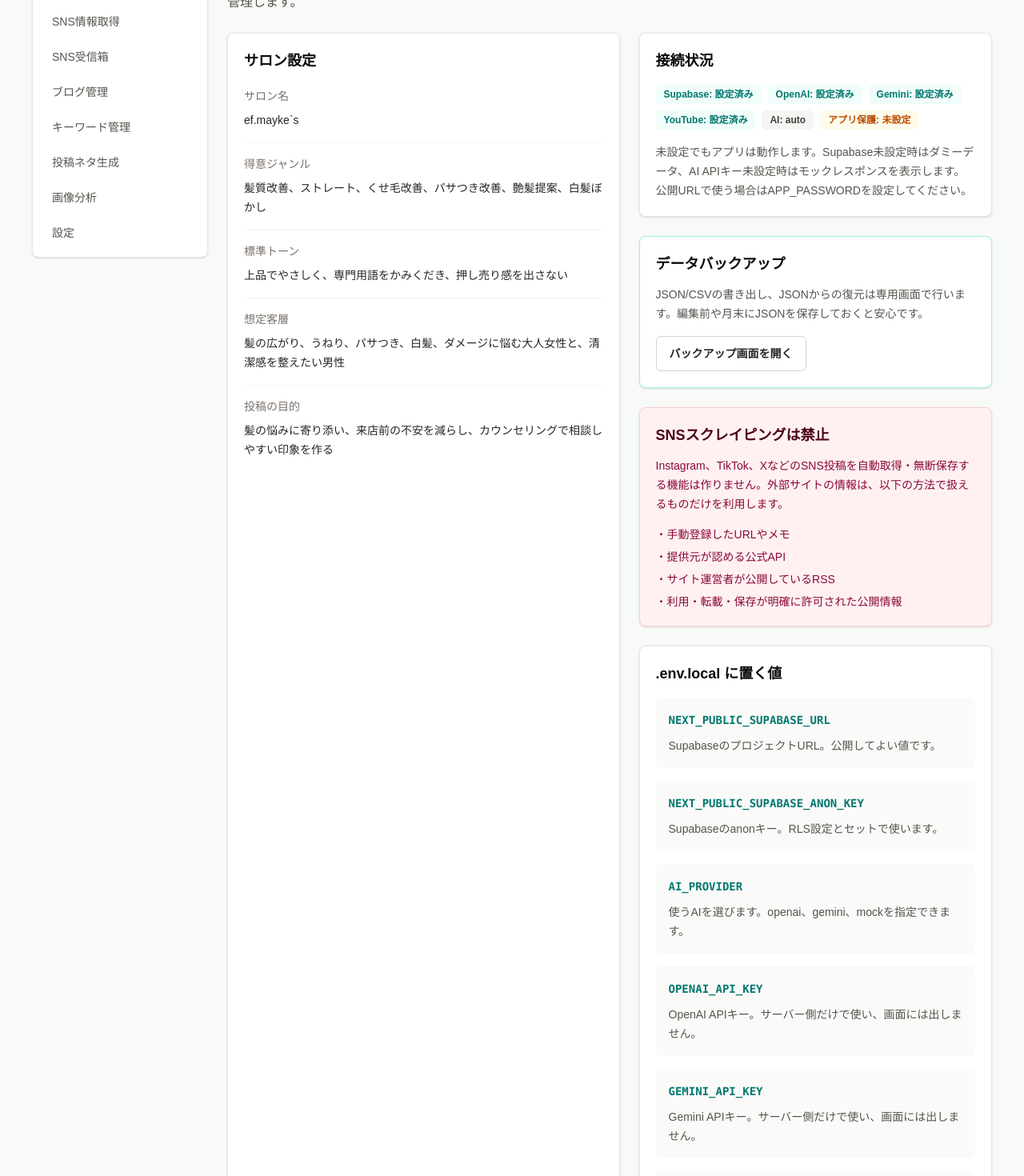
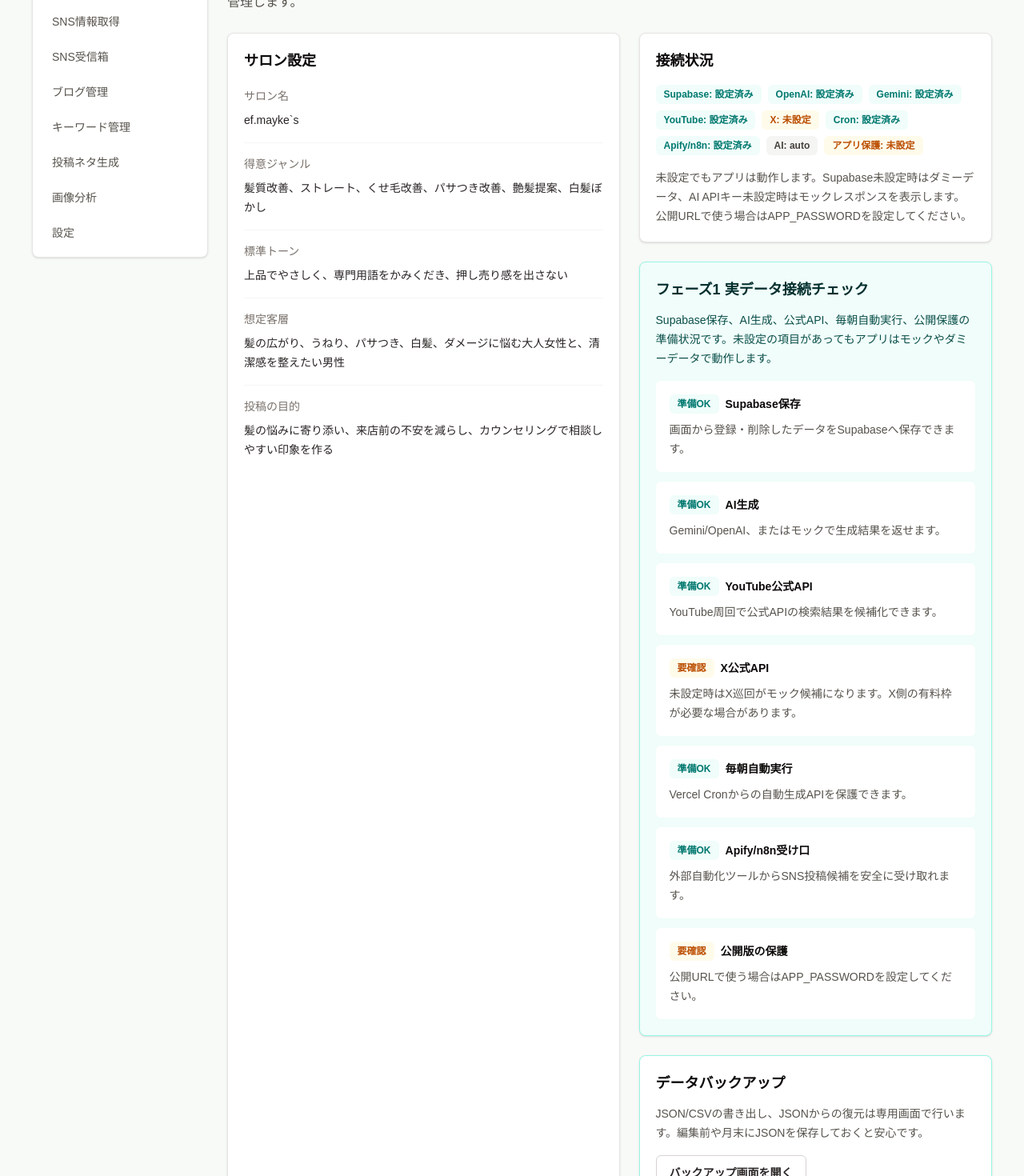
Before and after one commit to fsinashu-ai/hair-trend-dashboard, a Next.js app: page /settings in a window 1280 px wide. Shown: the part 240-1710 px from the top of the page at 80% size. Built offline with nearby package versions, Linux system fonts and the light colour scheme; no server answers.

Commit message:
Show Apify automation setup status

```diff
--- a/src/app/settings/page.tsx
+++ b/src/app/settings/page.tsx
@@ -49,6 +49,29 @@ const envItems = [
     description: "YouTube周回1回あたりに扱う候補数の上限です。未設定時は30件です。",
   },
   {
+    name: "X_BEARER_TOKEN",
+    description:
+      "X公式APIのBearer Token。X巡回を使う場合だけ設定します。Bearerという文字は付けません。",
+  },
+  {
+    name: "X_KEYWORD_LIMIT",
+    description: "X巡回で1回に検索するキーワード数の上限です。未設定時は5個です。",
+  },
+  {
+    name: "X_RUN_POST_LIMIT",
+    description: "X巡回1回あたりに扱う投稿候補数の上限です。未設定時は20件です。",
+  },
+  {
+    name: "CRON_SECRET",
+    description:
+      "Vercel Cronや自動実行APIを保護する秘密文字列です。公開時は必ず長いランダム文字列を使います。",
+  },
+  {
+    name: "AUTOMATION_WEBHOOK_SECRET",
+    description:
+      "Apifyやn8nからSNS投稿候補を取り込む専用APIを保護する秘密文字列です。",
+  },
+  {
     name: "APP_USER",
     description: "任意のアプリ保護ユーザー名。未設定の場合はsalonを使います。",
   },
@@ -73,8 +96,63 @@ export default function SettingsPage() {
   const aiProvider = process.env.AI_PROVIDER ?? "auto";
   const isOpenAiReady = Boolean(process.env.OPENAI_API_KEY);
   const isGeminiReady = Boolean(process.env.GEMINI_API_KEY);
+  const isAiReady = aiProvider === "mock" || isOpenAiReady || isGeminiReady;
   const isYoutubeReady = Boolean(process.env.YOUTUBE_API_KEY);
+  const isXReady = Boolean(process.env.X_BEARER_TOKEN);
+  const isCronReady = Boolean(process.env.CRON_SECRET);
+  const isAutomationReady = Boolean(process.env.AUTOMATION_WEBHOOK_SECRET);
   const isAppPasswordReady = Boolean(process.env.APP_PASSWORD);
+  const phaseOneItems = [
+    {
+      label: "Supabase保存",
+      isReady: isSupabaseReady,
+      note: isSupabaseReady
+        ? "画面から登録・削除したデータをSupabaseへ保存できます。"
+        : "未設定時はダミーデータとlocalStorageで動作します。",
+    },
+    {
+      label: "AI生成",
+      isReady: isAiReady,
+      note: isAiReady
+        ? "Gemini/OpenAI、またはモックで生成結果を返せます。"
+        : "GeminiかOpenAIのAPIキーを設定すると実AI生成になります。",
+    },
+    {
+      label: "YouTube公式API",
+      isReady: isYoutubeReady,
+      note: isYoutubeReady
+        ? "YouTube周回で公式APIの検索結果を候補化できます。"
+        : "未設定時はYouTube周回がモック候補になります。",
+    },
+    {
+      label: "X公式API",
+      isReady: isXReady,
+      note: isXReady
+        ? "X巡回で公式APIのRecent Searchを使う準備があります。"
+        : "未設定時はX巡回がモック候補になります。X側の有料枠が必要な場合があります。",
+    },
+    {
+      label: "毎朝自動実行",
+      isReady: isCronReady,
+      note: isCronReady
+        ? "Vercel Cronからの自動生成APIを保護できます。"
+        : "Vercel Cronを使う場合はCRON_SECRETを設定してください。",
+    },
+    {
+      label: "Apify/n8n受け口",
+      isReady: isAutomationReady,
+      note: isAutomationReady
+        ? "外部自動化ツールからSNS投稿候補を安全に受け取れます。"
+        : "Apifyやn8nから取り込む場合はAUTOMATION_WEBHOOK_SECRETを設定してください。",
+    },
+    {
+      label: "公開版の保護",
+      isReady: isAppPasswordReady,
+      note: isAppPasswordReady
+        ? "Basic認証で画面とAPI Routeを保護できます。"
+        : "公開URLで使う場合はAPP_PASSWORDを設定してください。",
+    },
+  ];
 
   return (
     <main className="py-6">
@@ -118,6 +196,15 @@ export default function SettingsPage() {
               <Badge tone={isYoutubeReady ? "success" : "warning"}>
                 YouTube: {isYoutubeReady ? "設定済み" : "未設定"}
               </Badge>
+              <Badge tone={isXReady ? "success" : "warning"}>
+                X: {isXReady ? "設定済み" : "未設定"}
+              </Badge>
+              <Badge tone={isCronReady ? "success" : "warning"}>
+                Cron: {isCronReady ? "設定済み" : "未設定"}
+              </Badge>
+              <Badge tone={isAutomationReady ? "success" : "warning"}>
+                Apify/n8n: {isAutomationReady ? "設定済み" : "未設定"}
+              </Badge>
               <Badge tone="neutral">AI: {aiProvider}</Badge>
               <Badge tone={isAppPasswordReady ? "success" : "warning"}>
                 アプリ保護: {isAppPasswordReady ? "有効" : "未設定"}
@@ -127,6 +214,35 @@ export default function SettingsPage() {
               未設定でもアプリは動作します。Supabase未設定時はダミーデータ、AI
               APIキー未設定時はモックレスポンスを表示します。公開URLで使う場合はAPP_PASSWORDを設定してください。
             </p>
+          </section>
+
+          <section className="rounded-lg border border-teal-200 bg-teal-50 p-5 shadow-sm">
+            <h2 className="text-lg font-semibold text-teal-950">
+              フェーズ1 実データ接続チェック
+            </h2>
+            <p className="mt-3 text-sm leading-6 text-teal-900">
+              Supabase保存、AI生成、公式API、毎朝自動実行、公開保護の準備状況です。未設定の項目があってもアプリはモックやダミーデータで動作します。
+            </p>
+            <div className="mt-4 grid gap-3">
+              {phaseOneItems.map((item) => (
+                <div
+                  className="rounded-md border border-white/70 bg-white p-4"
+                  key={item.label}
+                >
+                  <div className="flex flex-wrap items-center gap-2">
+                    <Badge tone={item.isReady ? "success" : "warning"}>
+                      {item.isReady ? "準備OK" : "要確認"}
+                    </Badge>
+                    <h3 className="text-sm font-semibold text-stone-950">
+                      {item.label}
+                    </h3>
+                  </div>
+                  <p className="mt-2 text-sm leading-6 text-stone-600">
+                    {item.note}
+                  </p>
+                </div>
+              ))}
+            </div>
           </section>
 
           <section className="rounded-lg border border-teal-200 bg-white p-5 shadow-sm">
```
